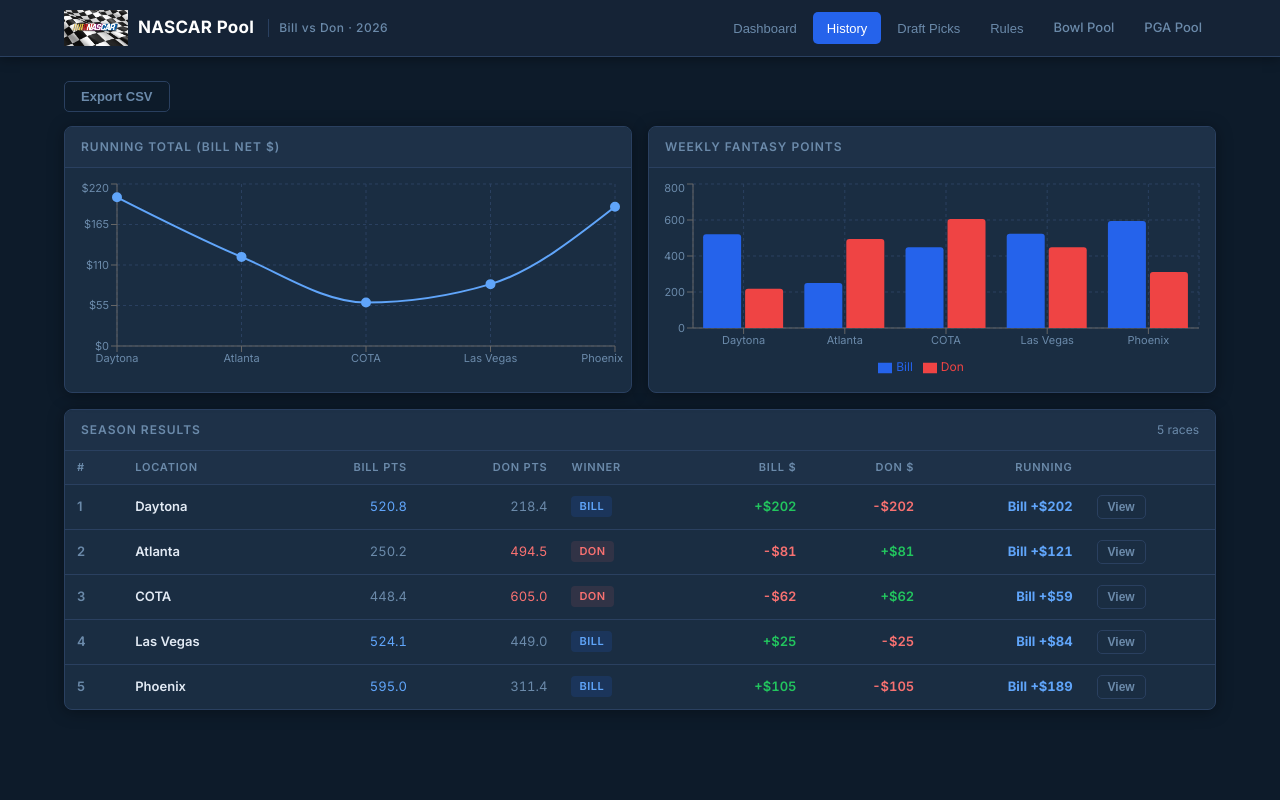
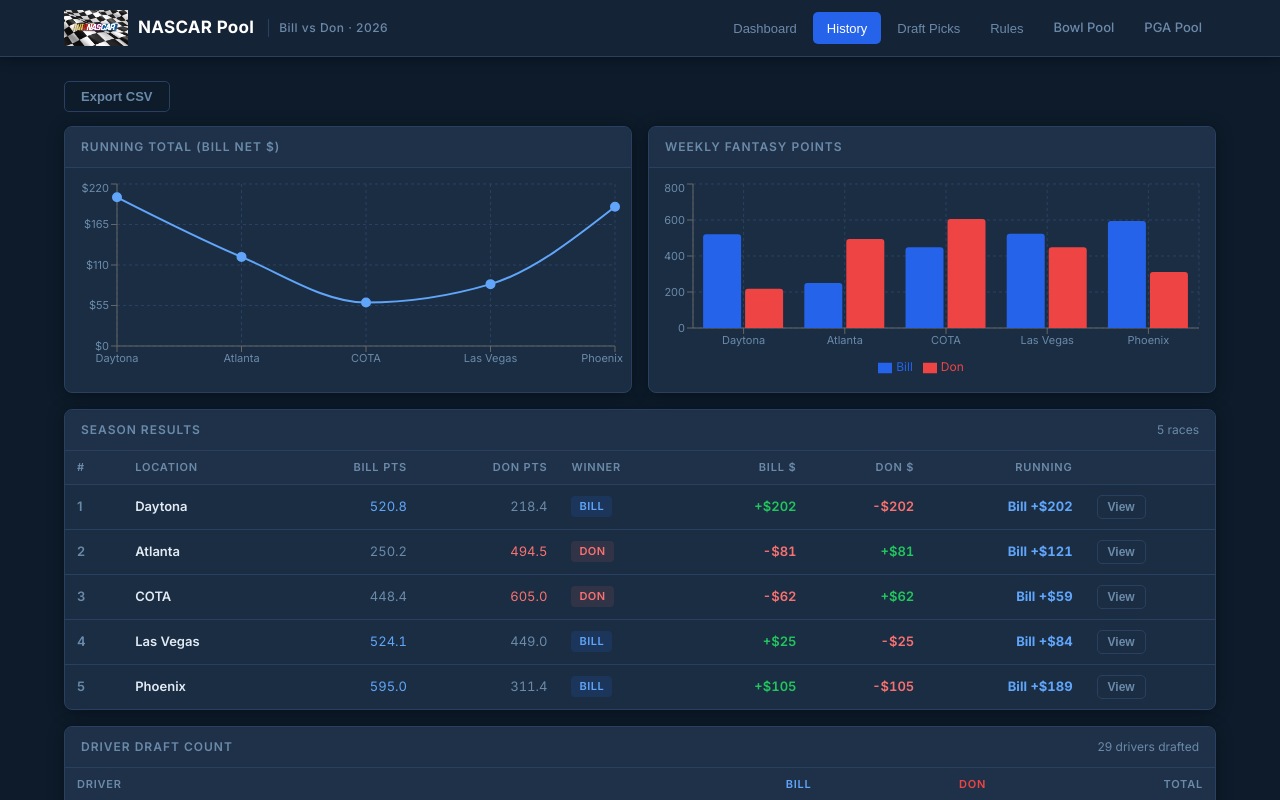
Before and after one commit to Bhimpele81/NascarPool, a React (Create React App) app: page / in a window 1280 px wide. Both pictures are taken after a click on the button "History". Shown: the top 800 px of the page. Built offline with nearby package versions, Linux system fonts and the light colour scheme; no server answers; the database is empty.

Commit message:
Add Driver Draft Count table to History page

```diff
--- a/src/pages/History.js
+++ b/src/pages/History.js
@@ -29,6 +29,24 @@
       </div>
     );
   }
+
+  // Build driver draft counts
+  const driverCounts = {};
+  completed.forEach(week => {
+    week.billDrivers.forEach(d => {
+      if (!d.name) return;
+      if (!driverCounts[d.name]) driverCounts[d.name] = { bill: 0, don: 0 };
+      driverCounts[d.name].bill++;
+    });
+    week.donDrivers.forEach(d => {
+      if (!d.name) return;
+      if (!driverCounts[d.name]) driverCounts[d.name] = { bill: 0, don: 0 };
+      driverCounts[d.name].don++;
+    });
+  });
+  const driverList = Object.entries(driverCounts)
+    .map(([name, c]) => ({ name, bill: c.bill, don: c.don, total: c.bill + c.don }))
+    .sort((a, b) => b.total - a.total || a.name.localeCompare(b.name));
 
   const axisStyle = { fill: '#6b8aaa', fontSize: 11 };
   const gridStyle = { stroke: '#2a4060', strokeDasharray: '3 3' };
@@ -133,6 +151,34 @@
           </table>
         </div>
       </div>
+      <div className="card" style={{ marginTop: 16 }}>
+        <div className="card-header">
+          <span className="card-title">Driver Draft Count</span>
+          <span style={{ color: 'var(--text-muted)', fontSize: 12 }}>{driverList.length} drivers drafted</span>
+        </div>
+        <div className="table-scroll">
+          <table className="data-table">
+            <thead>
+              <tr>
+                <th style={{ textAlign: 'left' }}>Driver</th>
+                <th className="num" style={{ color: '#60a5fa' }}>Bill</th>
+                <th className="num" style={{ color: '#ef4444' }}>Don</th>
+                <th className="num">Total</th>
+              </tr>
+            </thead>
+            <tbody>
+              {driverList.map(d => (
+                <tr key={d.name}>
+                  <td style={{ fontWeight: 600 }}>{d.name}</td>
+                  <td className="num" style={{ color: d.bill > 0 ? '#60a5fa' : 'var(--text-dim)' }}>{d.bill > 0 ? d.bill : '—'}</td>
+                  <td className="num" style={{ color: d.don > 0 ? '#ef4444' : 'var(--text-dim)' }}>{d.don > 0 ? d.don : '—'}</td>
+                  <td className="num" style={{ fontWeight: 700 }}>{d.total}</td>
+                </tr>
+              ))}
+            </tbody>
+          </table>
+        </div>
+      </div>
     </div>
   );
 }
```
